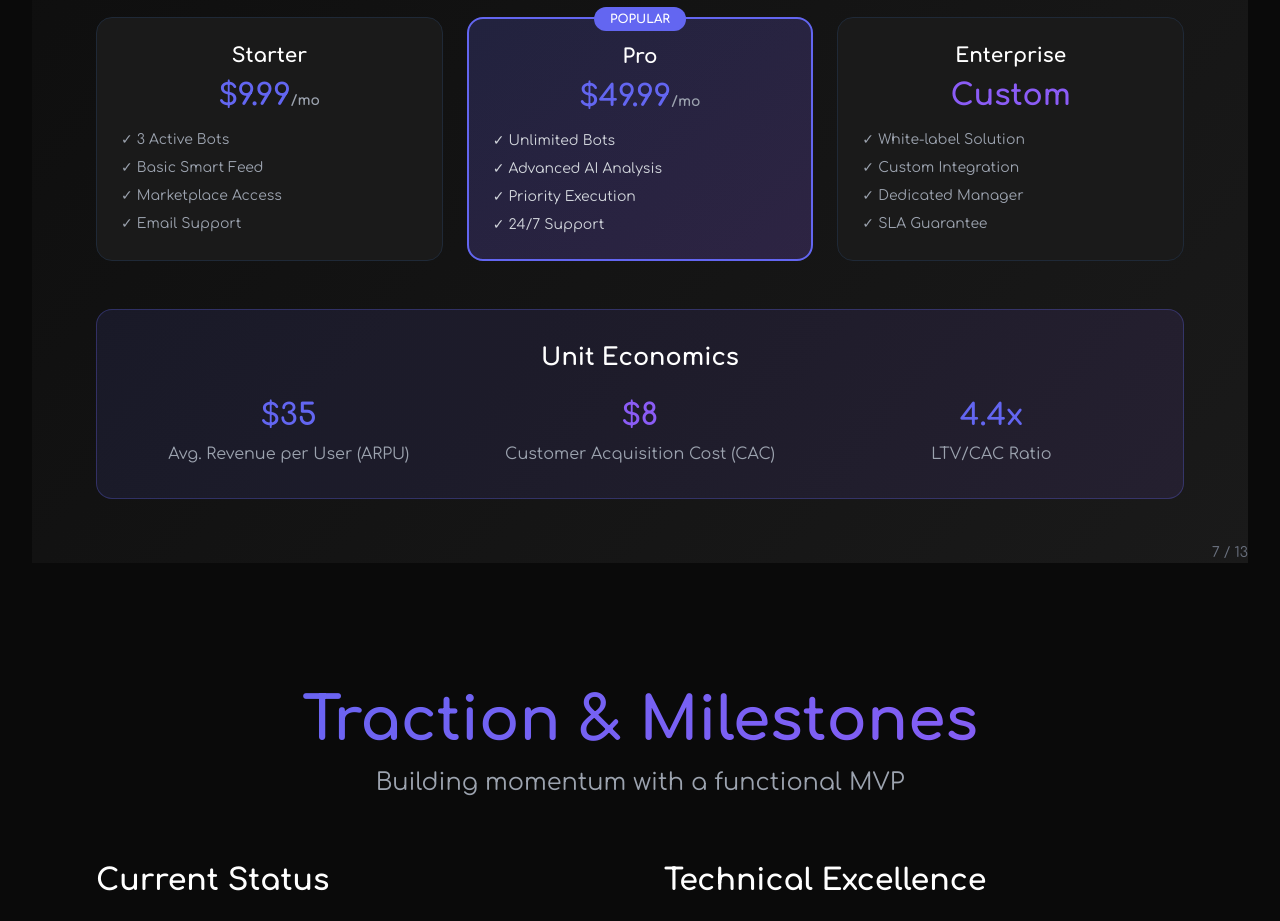
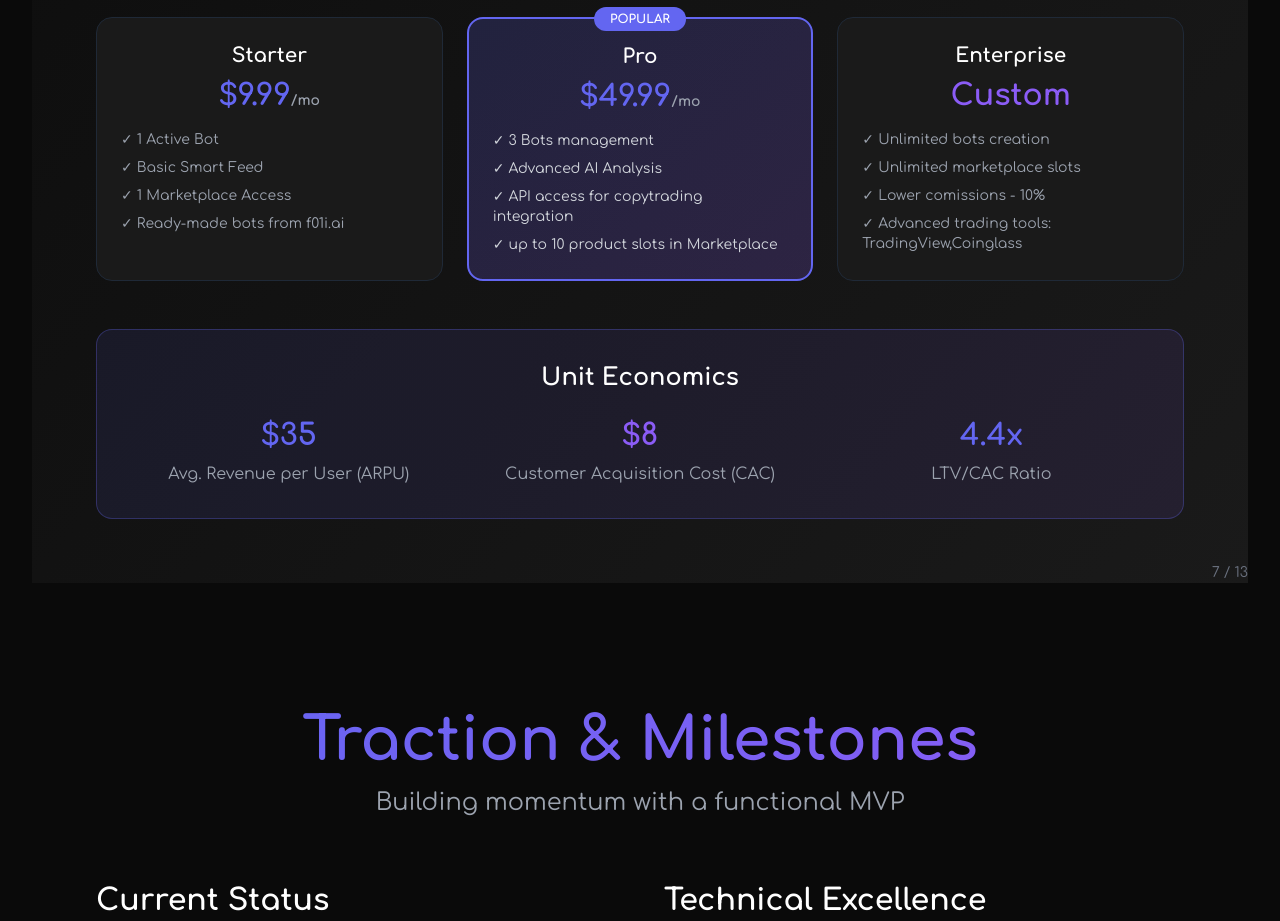
Before and after one commit to kirson21/f01i-pitch-deck, a React (Create React App) app in the folder frontend/: page / in a window 1280 px wide. Shown: the part 7240-8161 px from the top of the page. Built offline with nearby package versions, Linux system fonts and the light colour scheme; the HTML template or start-up script is replaced by a standard one.

Commit message:
Update BusinessModelSlide.js

```diff
--- a/frontend/src/slides/BusinessModelSlide.js
+++ b/frontend/src/slides/BusinessModelSlide.js
@@ -84,10 +84,10 @@ const BusinessModelSlide = ({ slideNumber, totalSlides }) => {
             <h4 className="text-xl font-bold text-white mb-2">Starter</h4>
             <div className="text-3xl font-bold text-primary mb-4">$9.99<span className="text-sm text-gray-400">/mo</span></div>
             <ul className="space-y-2 text-sm text-gray-400 text-left">
-              <li>✓ 3 Active Bots</li>
+              <li>✓ 1 Active Bot</li>
               <li>✓ Basic Smart Feed</li>
-              <li>✓ Marketplace Access</li>
-              <li>✓ Email Support</li>
+              <li>✓ 1 Marketplace Access</li>
+              <li>✓ Ready-made bots from f01i.ai</li>
             </ul>
           </div>
 
@@ -98,10 +98,10 @@ const BusinessModelSlide = ({ slideNumber, totalSlides }) => {
             <h4 className="text-xl font-bold text-white mb-2">Pro</h4>
             <div className="text-3xl font-bold text-primary mb-4">$49.99<span className="text-sm text-gray-400">/mo</span></div>
             <ul className="space-y-2 text-sm text-gray-300 text-left">
-              <li>✓ Unlimited Bots</li>
+              <li>✓ 3 Bots management</li>
               <li>✓ Advanced AI Analysis</li>
-              <li>✓ Priority Execution</li>
-              <li>✓ 24/7 Support</li>
+              <li>✓ API access for copytrading integration</li>
+              <li>✓ up to 10 product slots in Marketplace</li>
             </ul>
           </div>
 
@@ -109,10 +109,10 @@ const BusinessModelSlide = ({ slideNumber, totalSlides }) => {
             <h4 className="text-xl font-bold text-white mb-2">Enterprise</h4>
             <div className="text-3xl font-bold text-secondary mb-4">Custom</div>
             <ul className="space-y-2 text-sm text-gray-400 text-left">
-              <li>✓ White-label Solution</li>
-              <li>✓ Custom Integration</li>
-              <li>✓ Dedicated Manager</li>
-              <li>✓ SLA Guarantee</li>
+              <li>✓ Unlimited bots creation</li>
+              <li>✓ Unlimited marketplace slots</li>
+              <li>✓ Lower comissions - 10%</li>
+              <li>✓ Advanced trading tools: TradingView,Coinglass</li>
             </ul>
           </div>
         </motion.div>
```
